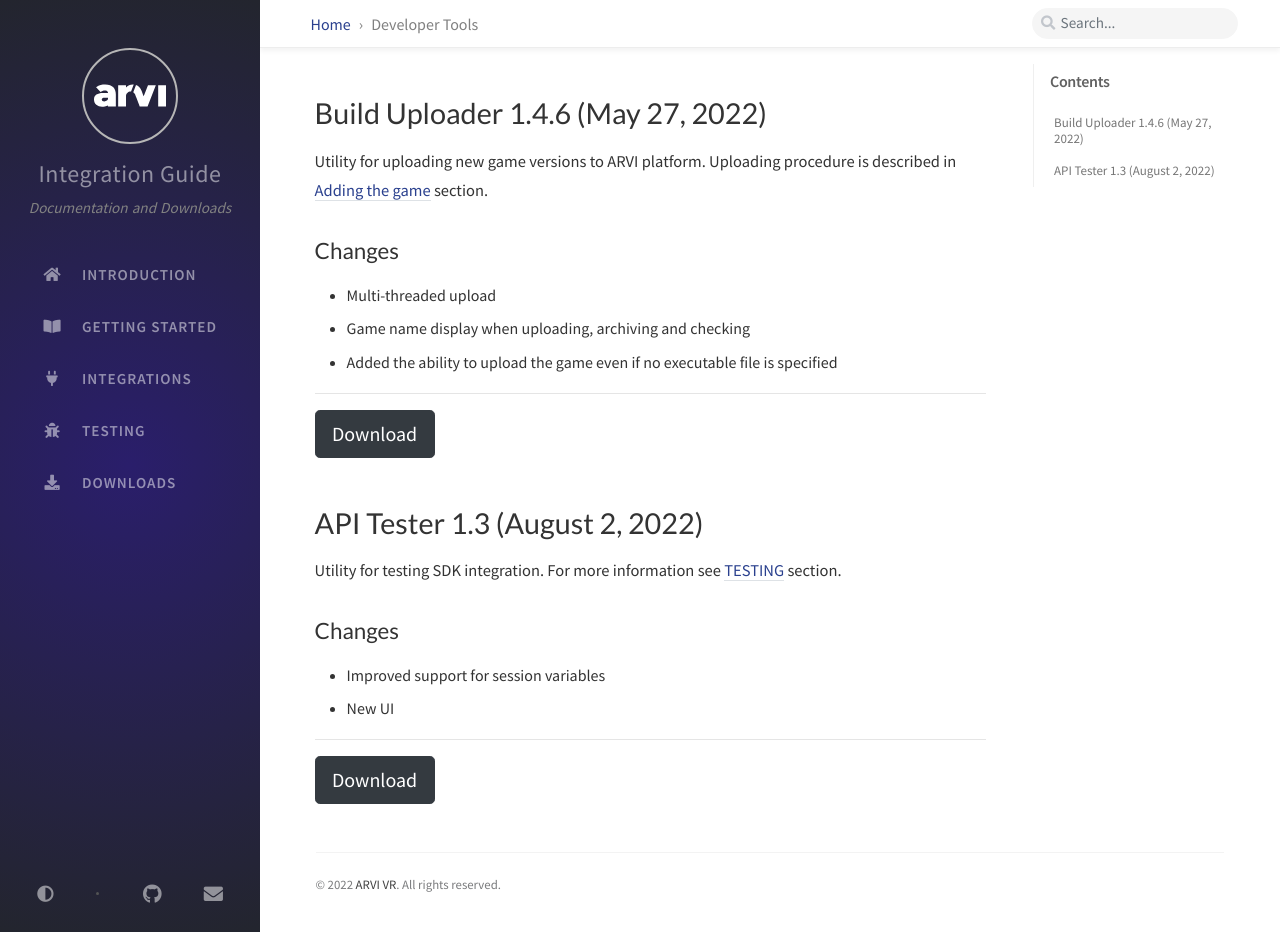
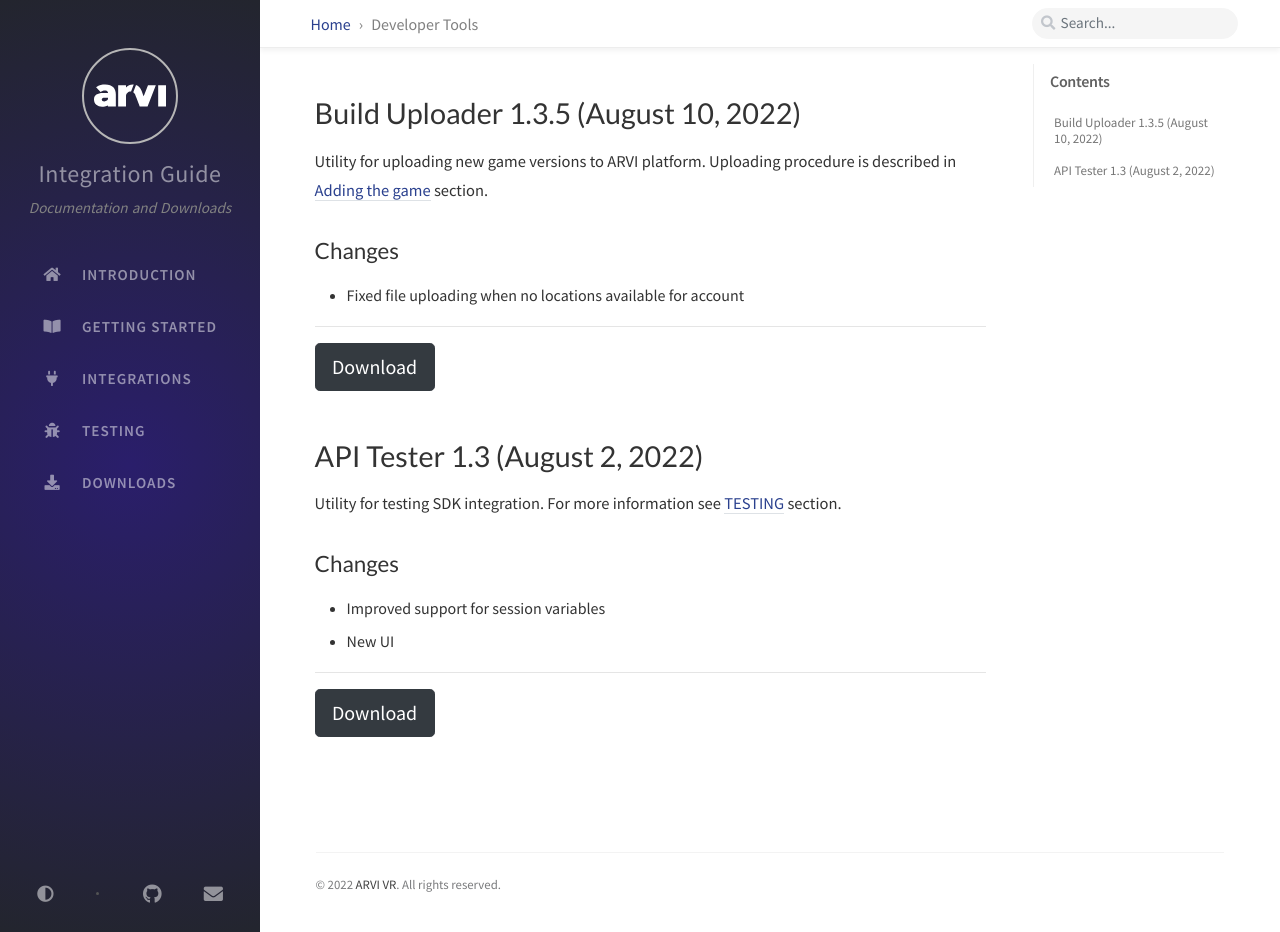
Before and after one commit to arvi-vr/integration-guide, a Jekyll site: the page built from _tabs/downloads-dev-tools.md, in a window 1280 px wide and 932 px high. Built offline with Jekyll 4.4.1, drawn with Linux system fonts in a browser that asks for light colours; comment, search, counter and statistics services are not loaded.

Commit message:
Update downloads-dev-tools.md

```diff
--- a/_tabs/downloads-dev-tools.md
+++ b/_tabs/downloads-dev-tools.md
@@ -4,17 +4,15 @@
 menu: child
 ---
 
-# Build Uploader 1.4.6 (May 27, 2022)
+# Build Uploader 1.3.5 (August 10, 2022)
 
 Utility for uploading new game versions to ARVI platform. Uploading procedure is described in [Adding the game]({{ '/tabs/getting-started-adding-the-game/#creating-a-new-game-version-and-uploading-files' | relative_url }}) section.
 
 ## Changes
-- Multi-threaded upload
-- Game name display when uploading, archiving and checking
-- Added the ability to upload the game even if no executable file is specified
+- Fixed file uploading when no locations available for account
 
 <hr>
-<button onclick="window.open('https://storage-eu-west-1.arvilab.com/storage/applications/3/4b3e2797-34c6-45a7-84a7-11dc0e4f6bc4/versions/819f8003-6a5f-4613-a4fa-8fbd336fb1c5/files/Build%20Uploader%20Setup.exe')" type="button" class="btn btn-dark btn-lg">Download</button>
+<button onclick="window.open('https://storage-eu-east-2.arvilab.com/storage/applications/3/4b3e2797-34c6-45a7-84a7-11dc0e4f6bc4/versions/074e8fa4-04cd-44de-a452-135925042128/files/Build%20Uploader%20Setup.exe')" type="button" class="btn btn-dark btn-lg">Download</button>
 
 # API Tester 1.3 (August 2, 2022)
 
```
